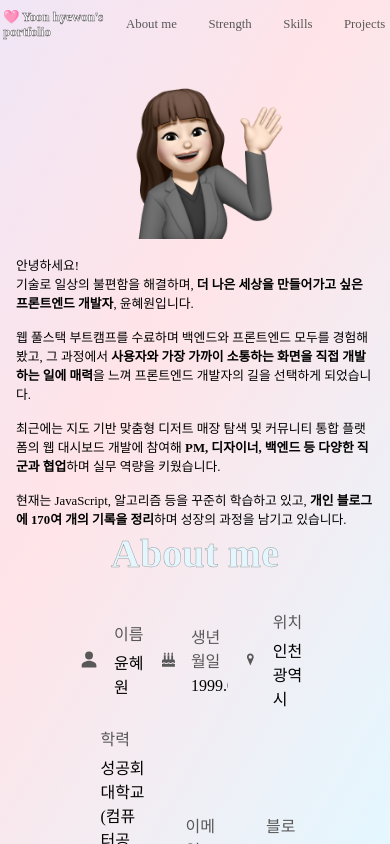
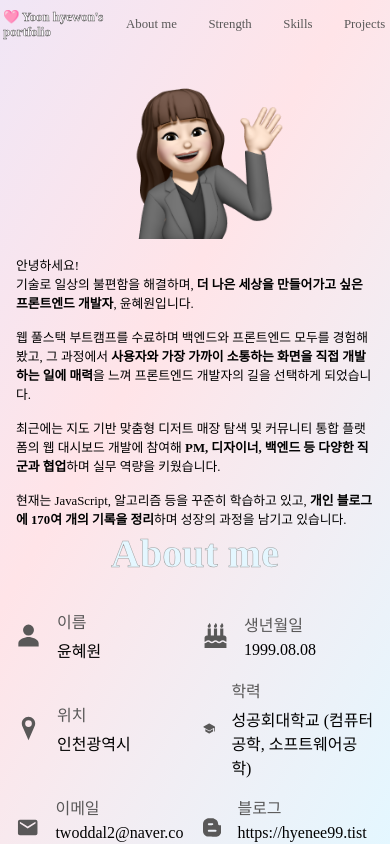
Before and after one commit to hyenee99/portfolio, a React (Vite) app: page / in a window 390 px wide. Built offline with nearby package versions, Linux system fonts and the light colour scheme; a web font is replaced by a local one.

Commit message:
feat: 자기소개 상세정보 반응형 UI 구현

```diff
--- a/src/components/Detailbox.tsx
+++ b/src/components/Detailbox.tsx
@@ -28,5 +28,7 @@ const ContentStyle = styled.div`
   display: flex;
   flex-direction: column;
   gap: 0.3rem;
-  white-space: pre-line;
+  white-space: normal;
+  word-break: break-word;
+  overflow-wrap: break-word;
 `;
--- a/src/components/Introduce.tsx
+++ b/src/components/Introduce.tsx
@@ -29,7 +29,7 @@ export default function Introduce() {
     {
       Icon: IoSchool,
       title: "학력",
-      content: "성공회대학교\n(컴퓨터공학, 소프트웨어공학 복수전공)",
+      content: "성공회대학교\n(컴퓨터공학, 소프트웨어공학)",
     },
     {
       Icon: MdEmail,
@@ -117,4 +117,9 @@ const DetailStyle = styled.div`
   grid-template-columns: repeat(3, 1fr);
   gap: 1rem;
   padding: 0 5rem;
+
+  @media (max-width: 768px) {
+    grid-template-columns: repeat(2, 1fr);
+    padding: 0 1rem;
+  }
 `;
```
